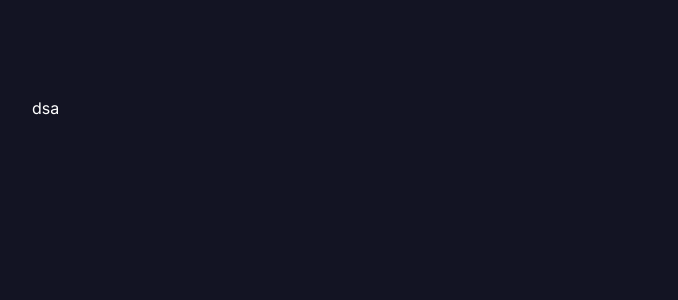
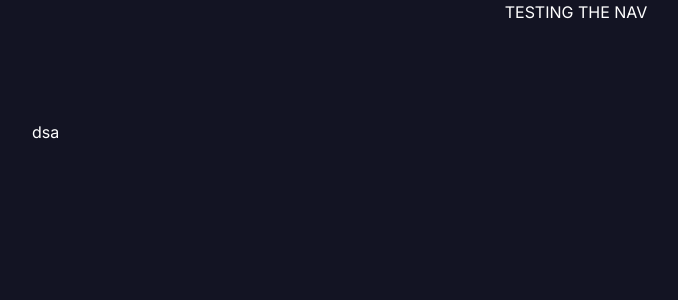
Before and after one commit to khashayarmobarez/digilogbook-organization-dashboard, a Next.js app: page / in a window 1280 px wide. Shown: the top 300 px of the page, without its empty margins (64-742 px from the left). Built offline with nearby package versions, Linux system fonts and the light colour scheme.

Commit message:
testing changes to apply

```diff
--- a/src/app/dashboard/page.tsx
+++ b/src/app/dashboard/page.tsx
@@ -0,0 +1 @@
+import React from "react";
--- a/src/app/layout.tsx
+++ b/src/app/layout.tsx
@@ -17,7 +17,10 @@ export default function RootLayout({
 }>) {
   return (
     <html lang="fa">
-      <body className={inter.className}>{children}</body>
+      <body className={inter.className}>
+        <Navbar />
+        <main>{children}</main> {/* Main content area */}
+      </body>
     </html>
   );
 }
--- a/src/components/header/Navbar.tsx
+++ b/src/components/header/Navbar.tsx
@@ -1,9 +1,10 @@
+import React from 'react';
 import Link from 'next/link';
 
-const Navbar = () => {
+export default function Navbar() {
     return (
-        <nav>
-
+        <nav className=' w-full flex justify-center items-center'>
+                <p>TESTING THE NAV</p>
         </nav>
     );
 };
```
